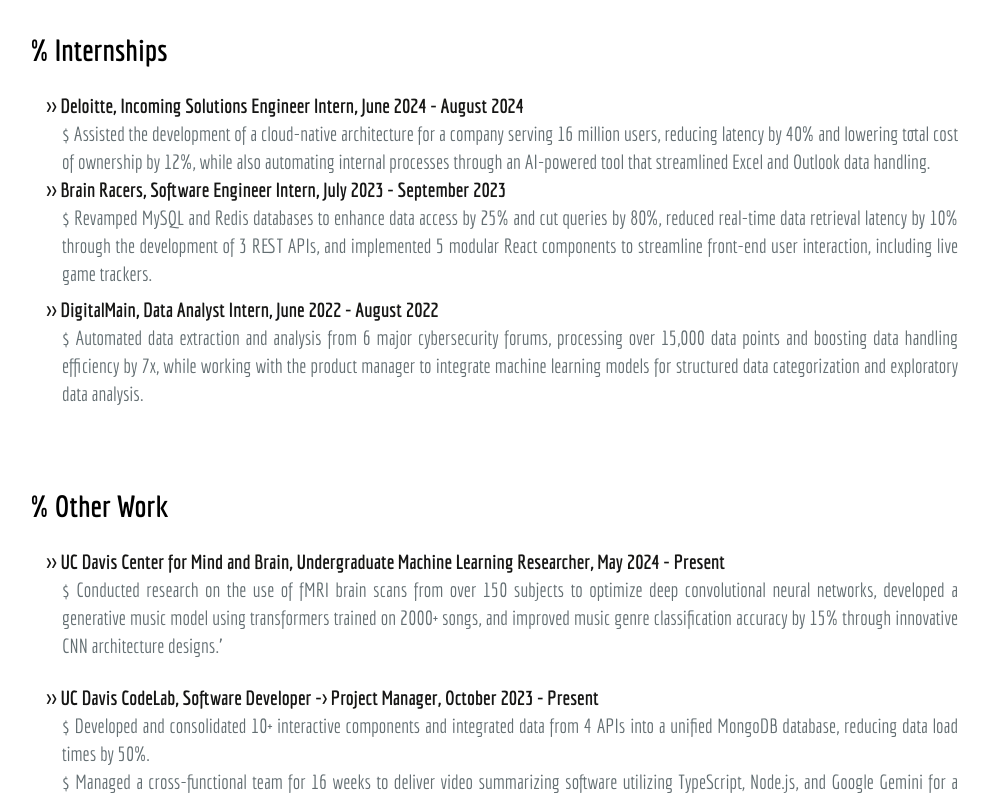
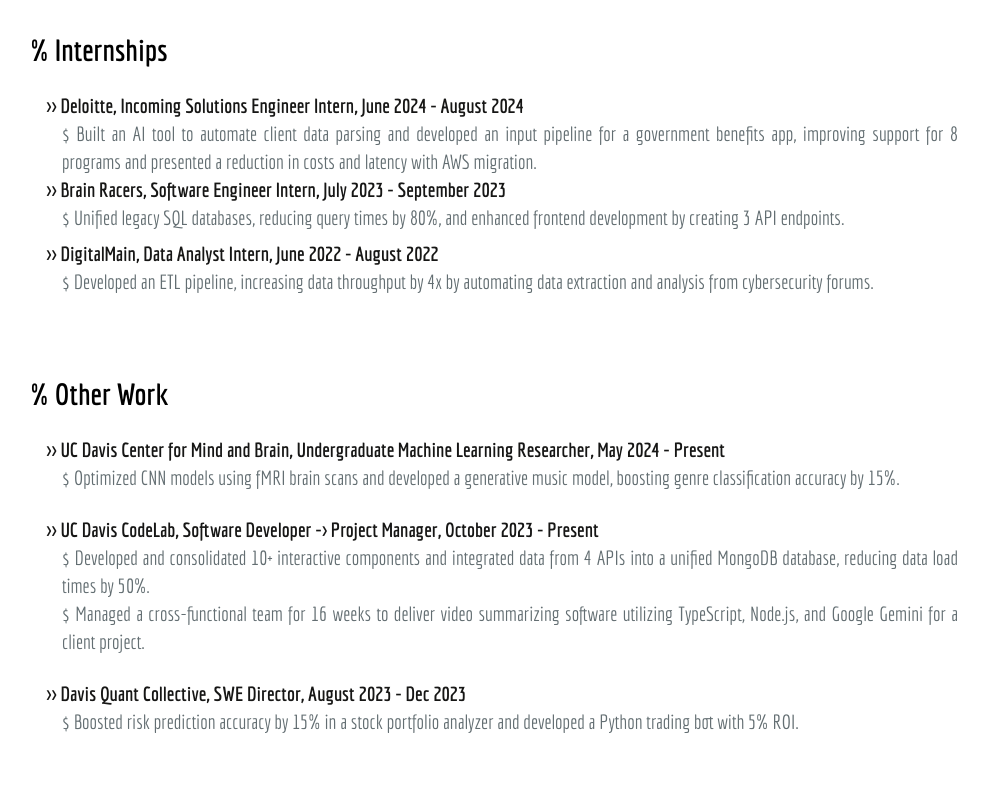
Before and after one commit to kaushal2m2/portfolio, a React (Vite) app: page / in a window 1280 px wide. Shown: the part 800-1600 px from the top of the page, without its empty margins (130-1119 px from the left). Built offline with nearby package versions, Linux system fonts and the light colour scheme.

Commit message:
minor edits

```diff
--- a/src/components/SimpleScreen.jsx
+++ b/src/components/SimpleScreen.jsx
@@ -50,11 +50,11 @@ const SimpleScreen = () => {
                         <br />
                         <div className='flex flex-col text-[#636E72] text-xl text-justify'>
                             <h2 className='indent-4 font-bold text-[#161615]'>{'>> Deloitte, Incoming Solutions Engineer Intern, June 2024 - August 2024'}</h2>
-                            <h2 className='mx-8 font-light'>{'$ Assisted the development of a cloud-native architecture for a company serving 16 million users, reducing latency by 40% and lowering total cost of ownership by 12%, while also automating internal processes through an AI-powered tool that streamlined Excel and Outlook data handling.'}</h2>
+                            <h2 className='mx-8 font-light'>{'$ Built an AI tool to automate client data parsing and developed an input pipeline for a government benefits app, improving support for 8 programs and presented a reduction in costs and latency with AWS migration.'}</h2>
                             <h2 className='indent-4 font-bold text-[#161615]'>{'>> Brain Racers, Software Engineer Intern, July 2023 - September 2023'}</h2>
-                            <h2 className='mx-8 font-light'>{'$ Revamped MySQL and Redis databases to enhance data access by 25% and cut queries by 80%, reduced real-time data retrieval latency by 10% through the development of 3 REST APIs, and implemented 5 modular React components to streamline front-end user interaction, including live game trackers.'}</h2>
+                            <h2 className='mx-8 font-light'>{'$ Unified legacy SQL databases, reducing query times by 80%, and enhanced frontend development by creating 3 API endpoints.'}</h2>
                             <h2 className='indent-4 font-bold mt-2 text-[#161615]'>{'>> DigitalMain, Data Analyst Intern, June 2022 - August 2022'}</h2>
-                            <h2 className='mx-8'>{'$ Automated data extraction and analysis from 6 major cybersecurity forums, processing over 15,000 data points and boosting data handling efficiency by 7x, while working with the product manager to integrate machine learning models for structured data categorization and exploratory data analysis.'}</h2>
+                            <h2 className='mx-8'>{'$ Developed an ETL pipeline, increasing data throughput by 4x by automating data extraction and analysis from cybersecurity forums.'}</h2>
                         </div>
                     </section>
 
@@ -63,7 +63,7 @@ const SimpleScreen = () => {
                         <br />
                         <div className='flex flex-col text-[#636e72] text-xl text-justify'>
                             <h2 className='indent-4 font-bold text-[#161615]'>{'>> UC Davis Center for Mind and Brain, Undergraduate Machine Learning Researcher, May 2024 - Present'}</h2>
-                            <h2 className='mx-8'>{"$ Conducted research on the use of fMRI brain scans from over 150 subjects to optimize deep convolutional neural networks, developed a generative music model using transformers trained on 2000+ songs, and improved music genre classification accuracy by 15% through innovative CNN architecture designs.'"}</h2>
+                            <h2 className='mx-8'>{"$ Optimized CNN models using fMRI brain scans and developed a generative music model, boosting genre classification accuracy by 15%."}</h2>
                         </div>
                         <br />
                         <div className='flex flex-col text-[#636e72] text-xl text-justify'>
@@ -74,7 +74,7 @@ const SimpleScreen = () => {
                         <br />
                         <div className='flex flex-col text-[#636e72] text-xl text-justify'>
                             <h2 className='indent-4 font-bold text-[#161615]'>{'>> Davis Quant Collective, SWE Director, August 2023 - Dec 2023'}</h2>
-                            <h2 className='mx-8'>{"$ Led a team of 6 engineers to develop a Python trading bot that achieved a 5% average annual return on historical and live market data, while streamlining the machine learning architecture of a stock portfolio manager by incorporating research findings and improving project progress by 25%."}</h2>
+                            <h2 className='mx-8'>{"$ Boosted risk prediction accuracy by 15% in a stock portfolio analyzer and developed a Python trading bot with 5% ROI."}</h2>
                         </div>
                     </section>
 
--- a/src/constants/index.js
+++ b/src/constants/index.js
@@ -131,9 +131,9 @@ import {
       iconBg: "#383E56",
       date: "June 2024 - August 2024",
       points:[
-        "Consulted for a large-size company with 16M monthly users, assisting in 3+ client proposals and maintaining project documentation while guiding the transition to a cloud-native approach.",
-        "Architected comprehensive cloud solutions using 5 AWS services, including API Gateway and Lambda functions, resulting in an estimated 40% lower latency, and resource optimization leading to a 25% reduction in operating costs.",
-        "Participated in a GenAI initiative, developing a proof of concept for an AI-powered internal tool utilizing Python, OpenAI, and Claude AI that accelerated company processes by an estimated 50%.",
+        "Built AI tool using Python to automate client data parsing into spreadsheet/email, utilized by 1000+ employees.",
+        "Developed pipeline for employer/industry info on government benefits dashboard, allowing 8 benefits programs to be supported.",
+        "Presented a PoC for on-prem to AWS migration for a 16M user product, projected to reduce latency by 40\% with edge compute and cut TCO by 12\%.",
       ]
     },
     {
@@ -143,9 +143,9 @@ import {
       iconBg: "#383E56",
       date: "May 2024 - Present",
       points: [
-        "Performing research directly under Dr. Petr Janata, leading my project utilizing 150+ subjects’ fMRI brain data stimulated to music, to explore optimizing the design of deep CNNs to more closely resemble ’the brain’.",
-        "Integrating research with Convolutional Neural Networks using the Emergent software in Go and Jack2 in Python, creating models with 15\% lower loss than existing genre classifiers.",
-        "Implemented a transformer architecture centered around attention and variational autoencoders with PyTorch to create a generative music model, leveraging 2000+ songs with lyrics to train the model.",
+        "Conducted research using 150+ fMRI brain scans to optimize CNN design for music-stimulated brain modeling.",
+        "Developed a generative music model using transformers, trained on 2000+ songs.",
+        "Improved genre classification accuracy by 15\% with CNN models built using Emergent software and Go.",
       ]
     },
     {
@@ -155,8 +155,9 @@ import {
       iconBg: "#E6DEDD",
       date: "Oct 2023 - Present",
       points: [
-        "Consulted for BillionMinds (startup), and developed 3 product iterations in Next.js and TailwindCSS, and worked continuously with designers and BillionMinds to advance it to a single product with 2 dashboards, with 10+ interactive components integrated with queried data.",
-        "Reconstructed the data store structure by aggregating data from 4 external APIs into a single MongoDB database using AWS Lambda Serverless functions and a Kubernetes CronJob and built 5+ API endpoints to populate the dashboard, reducing data loading latency by 50\%."
+        "Built 10+ interactive components and consolidated 3 product iterations into a unified dashboard for BillionMinds.",
+        "Aggregated data from 4 APIs into a MongoDB database, reducing data loading latency by 50\%.",
+        "Managed a team for 16 weeks to build video summarizing software using TypeScript, Node.js and Google Gemini.",
       ],
     },
     {
@@ -166,8 +167,8 @@ import {
       iconBg: "#E6DEDD",
       date: "August 2023 - Dec 2023",
       points: [
-        "Incorporated findings from 5+ research papers into our ML Architecture for a stock portfolio manager, streamlining project progress by 25\%, and assembled the model with an architecture of 3+ HuggingFace models for preprocessing and GPU-trained PyTorch neural networks.",
-        "Led a team of 6 to develop a Python trading bot, using scikit-learn and PyTorch to create the ML model, and integrated and cross-tested with the stock portfolio manager, reaching a 5\% average annual ROI on historical and present day markets.",
+        "Incorporated research from 5 articles into stock portfolio analyzer, boosting risk prediction accuracy by 15\%.",
+        "Developed a Python trading bot, achieving a 5\% average annual ROI on historical and live markets.",
       ],
     },
     {
@@ -177,9 +178,8 @@ import {
       iconBg: "#383E56",
       date: "July 2023 - September 2023",
       points: [
-        "Revamped structure of MySQL \& Redis database framework containing 10000+ data points for 25\% quicker access with 80\% less queries for required user data with PHP Laravel.",
-        "Created 3 REST API services with 10+ additional endpoints, reducing real-time data retrieval latency by 50\%; documented APIs functionality to streamline frontend development by an estimated 3x.",
-        "Worked with the design team to design and implement 5+ reusable new elements in React and CSS, and added them to the existing product, including a line graph showing user progress with the additional API endpoints.",
+        "Aggregated data from five legacy SQL databases into a unified system, reducing database queries by 80% and improving API response times by 25%.",
+        "Created 3 API endpoints integrated with 3 modular components, accelerating subsequent frontend tasks by 50%.",
       ],
     },
     {
@@ -189,8 +189,7 @@ import {
       iconBg: "#E6DEDD",
       date: "June 2022 - August 2022",
       points: [
-        "Wrote 10 robust Python scripts using Selenium Webdriver and BeautifulSoup to conduct in-depth analysis of 6 cybersecurity forums, leveraging 15,000+ scraped data points to identify 100+ keywords, trends, and FAQs to optimize data handling processes by 7x.",
-        "Collaborated with product manager to devise a comprehensive project blueprint, integrating machine learning models for efficient data organization.",
+        "Created ETL pipeline automating extraction and ML analysis of 15,000+ data points from 6 cybersecurity forums, increasing data throughput by 4x.",
       ]
     },
   ];
```
Also changed, not shown: 1 other file (tests, documents, lock files or other folders).
